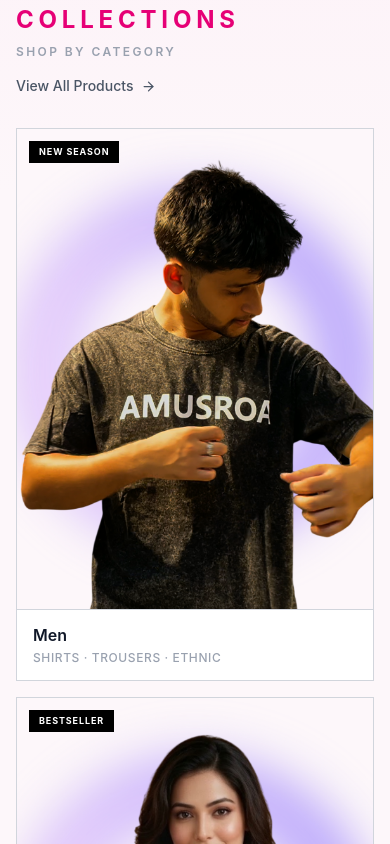
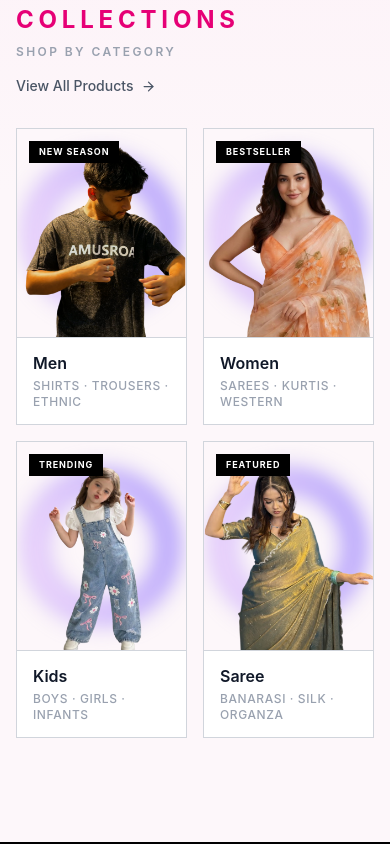
Before and after one commit to Aaditya11111111111111111111111111/Vendor-Based-Ecommerce, a React app: page / in a window 390 px wide. Shown: the part 940-1784 px from the top of the page. Built offline with nearby package versions, Linux system fonts and the light colour scheme; the HTML template or start-up script is replaced by a standard one.

Commit message:
Categories card enhanced

```diff
--- a/src/components/Categories/Categories.jsx
+++ b/src/components/Categories/Categories.jsx
@@ -71,7 +71,7 @@ const Categories = () => {
           initial={{ opacity: 0, y: 20 }}
           animate={isVisible ? { opacity: 1, y: 0 } : {}}
           transition={{ duration: 0.7, delay: 0.15 }}
-          className="grid grid-cols-1 sm:grid-cols-2 lg:grid-cols-4 gap-4 lg:gap-5"
+          className="grid grid-cols-2 lg:grid-cols-4 gap-4 lg:gap-5"
         >
           {categories.map((category) => (
             <motion.div
--- a/src/components/CategoryCard/CategoryCard.jsx
+++ b/src/components/CategoryCard/CategoryCard.jsx
@@ -2,7 +2,7 @@ const CategoryCard = ({ image, title, subtitle, tag }) => {
   return (
     <div className="group cursor-pointer overflow-hidden bg-white border border-gray-300 hover:shadow-lg transition-shadow duration-300">
 
-      <div className="relative overflow-hidden h-[30rem] sm:h-80 lg:h-96">
+      <div className="relative overflow-hidden h-52 sm:h-80 lg:h-96">
         <img
           src={image}
           alt={title}
```
